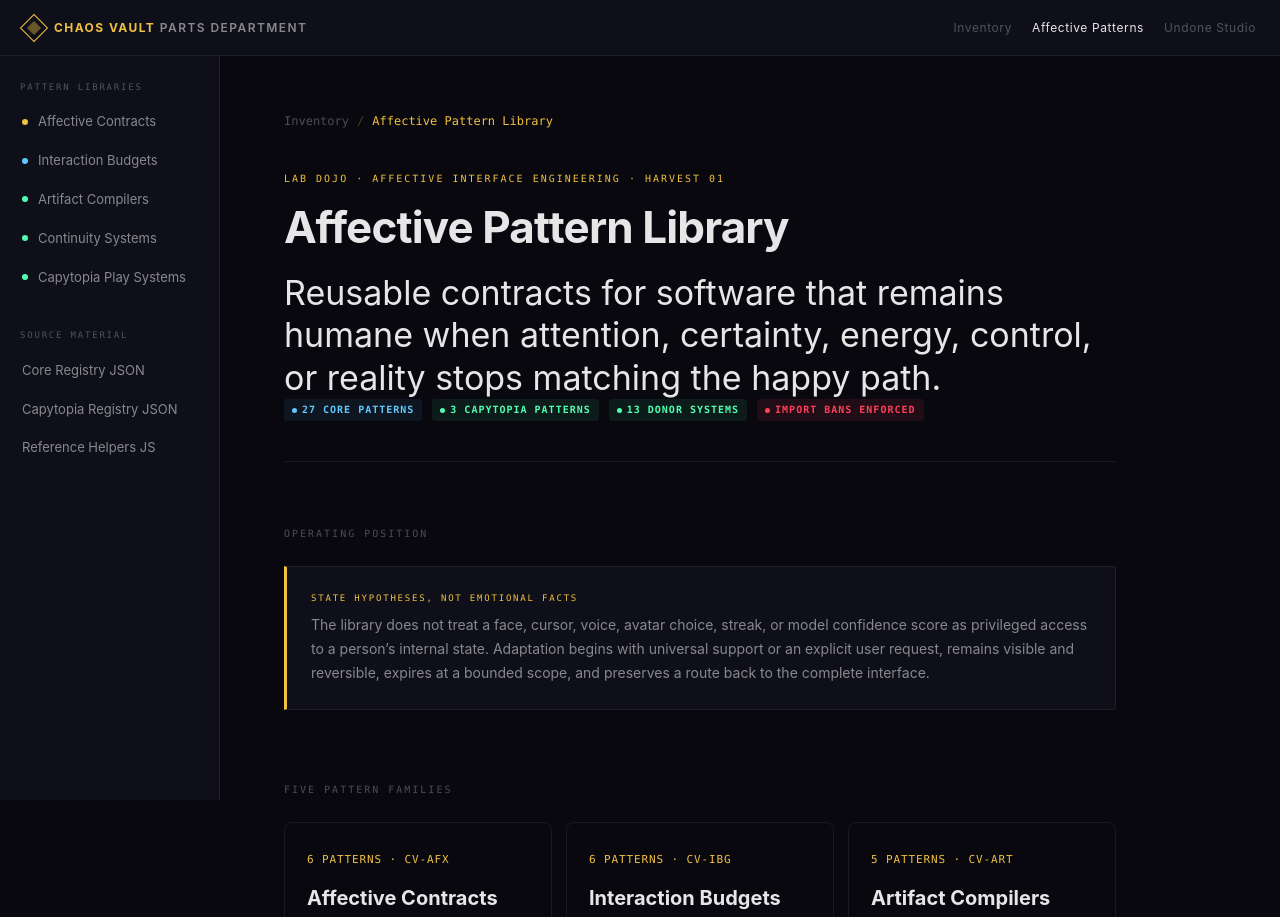
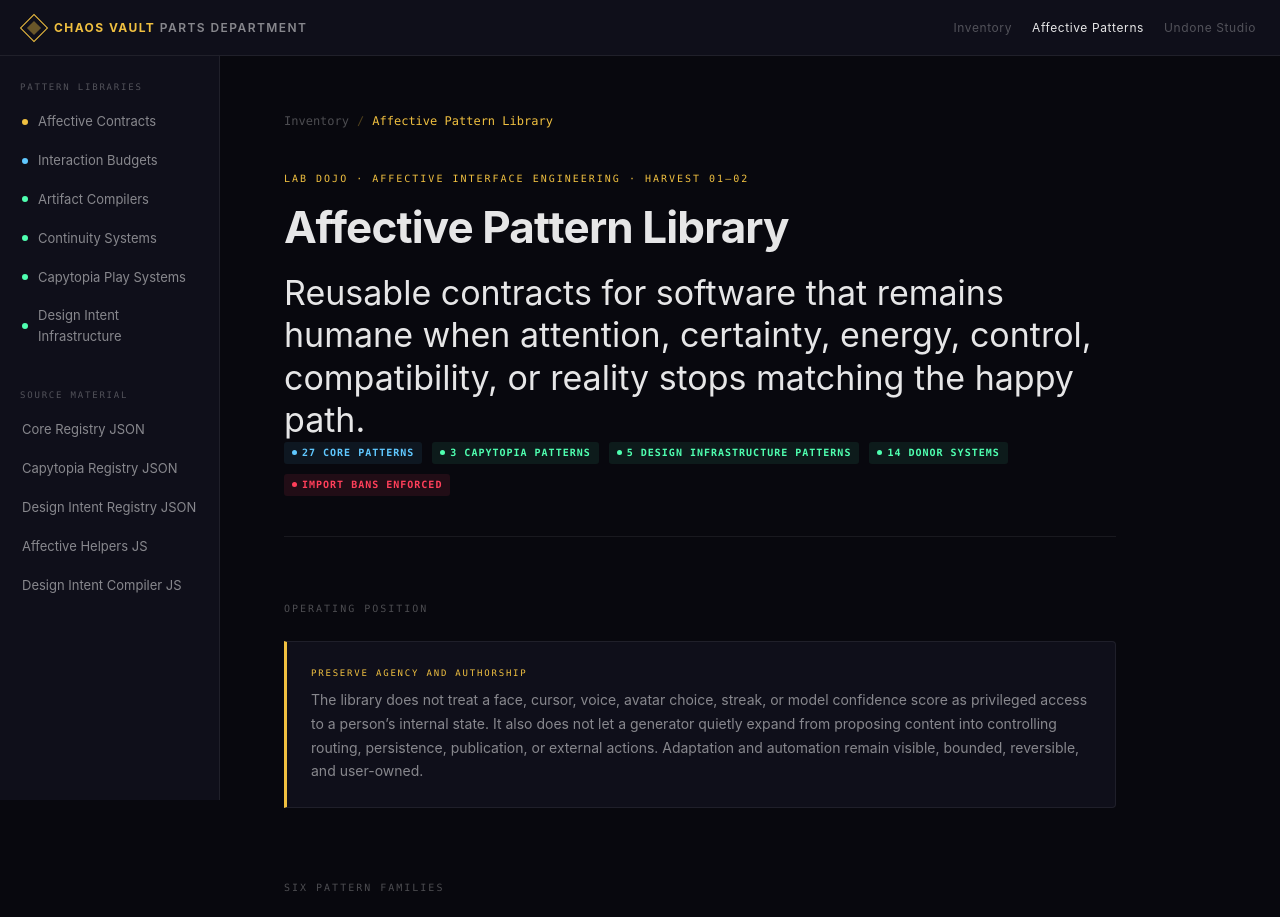
Before and after one commit to amydojo/undone-tools, a website: page chaos-vault/patterns/index.html in a window 1280 px wide. Shown: the top 917 px of the page. Drawn offline with Linux system fonts and the light colour scheme.

Commit message:
Surface Design Intent Infrastructure in pattern library

```diff
--- a/chaos-vault/patterns/index.html
+++ b/chaos-vault/patterns/index.html
@@ -36,12 +36,15 @@
       <a href="/chaos-vault/patterns/artifact-compilers.html" class="cv-sidebar-link"><span class="cv-sidebar-dot cv-dot-reconstructed"></span>Artifact Compilers</a>
       <a href="/chaos-vault/patterns/continuity-systems.html" class="cv-sidebar-link"><span class="cv-sidebar-dot cv-dot-reconstructed"></span>Continuity Systems</a>
       <a href="/chaos-vault/patterns/capytopia.html" class="cv-sidebar-link"><span class="cv-sidebar-dot cv-dot-reconstructed"></span>Capytopia Play Systems</a>
+      <a href="/chaos-vault/patterns/design-intent-infrastructure.html" class="cv-sidebar-link"><span class="cv-sidebar-dot cv-dot-reconstructed"></span>Design Intent Infrastructure</a>
     </div>
     <div class="cv-sidebar-section">
       <span class="cv-sidebar-label">Source Material</span>
       <a href="/chaos-vault/data/affective-patterns.json" class="cv-sidebar-link">Core Registry JSON</a>
       <a href="/chaos-vault/data/capytopia-patterns.json" class="cv-sidebar-link">Capytopia Registry JSON</a>
-      <a href="/chaos-vault/library/affective-contracts.js" class="cv-sidebar-link">Reference Helpers JS</a>
+      <a href="/chaos-vault/data/design-intent-patterns.json" class="cv-sidebar-link">Design Intent Registry JSON</a>
+      <a href="/chaos-vault/library/affective-contracts.js" class="cv-sidebar-link">Affective Helpers JS</a>
+      <a href="/chaos-vault/library/design-intent-contract.js" class="cv-sidebar-link">Design Intent Compiler JS</a>
     </div>
   </nav>
 
@@ -49,13 +52,14 @@
     <div class="cv-breadcrumb"><a href="/chaos-vault/">Inventory</a><span class="cv-breadcrumb-sep">/</span><span>Affective Pattern Library</span></div>
 
     <div class="cv-page-header cv-reveal">
-      <span class="cv-dept-id">LAB DOJO · AFFECTIVE INTERFACE ENGINEERING · HARVEST 01</span>
+      <span class="cv-dept-id">LAB DOJO · AFFECTIVE INTERFACE ENGINEERING · HARVEST 01–02</span>
       <h1 class="cv-page-title"><strong>Affective Pattern Library</strong></h1>
-      <p class="cv-thesis">Reusable contracts for software that remains humane when attention, certainty, energy, control, or reality stops matching the happy path.</p>
+      <p class="cv-thesis">Reusable contracts for software that remains humane when attention, certainty, energy, control, compatibility, or reality stops matching the happy path.</p>
       <div class="cv-page-meta">
         <span class="cv-badge cv-badge-tested">27 Core Patterns</span>
         <span class="cv-badge cv-badge-reconstructed">3 Capytopia Patterns</span>
-        <span class="cv-badge cv-badge-reconstructed">13 Donor Systems</span>
+        <span class="cv-badge cv-badge-reconstructed">5 Design Infrastructure Patterns</span>
+        <span class="cv-badge cv-badge-reconstructed">14 Donor Systems</span>
         <span class="cv-badge cv-badge-quarantined">Import Bans Enforced</span>
       </div>
     </div>
@@ -63,13 +67,13 @@
     <section class="cv-section cv-reveal">
       <span class="cv-section-label">Operating Position</span>
       <div class="cv-provenance">
-        <span class="cv-provenance-label">State hypotheses, not emotional facts</span>
-        <p>The library does not treat a face, cursor, voice, avatar choice, streak, or model confidence score as privileged access to a person’s internal state. Adaptation begins with universal support or an explicit user request, remains visible and reversible, expires at a bounded scope, and preserves a route back to the complete interface.</p>
+        <span class="cv-provenance-label">Preserve agency and authorship</span>
+        <p>The library does not treat a face, cursor, voice, avatar choice, streak, or model confidence score as privileged access to a person’s internal state. It also does not let a generator quietly expand from proposing content into controlling routing, persistence, publication, or external actions. Adaptation and automation remain visible, bounded, reversible, and user-owned.</p>
       </div>
     </section>
 
     <section class="cv-section cv-reveal">
-      <span class="cv-section-label">Five Pattern Families</span>
+      <span class="cv-section-label">Six Pattern Families</span>
       <div class="cv-pattern-grid">
         <a class="cv-pattern-card" href="/chaos-vault/patterns/affective-contracts.html">
           <span class="cv-pattern-count">6 PATTERNS · CV-AFX</span>
@@ -96,6 +100,11 @@
           <h2>Capytopia Play Systems</h2>
           <p>Sensory assembly rituals, avatar-mediated expression, and soft-world task scaffolding extracted from the playable café prototype.</p>
         </a>
+        <a class="cv-pattern-card" href="/chaos-vault/patterns/design-intent-infrastructure.html">
+          <span class="cv-pattern-count">5 PATTERNS · CV-DIN</span>
+          <h2>Design Intent Infrastructure</h2>
+          <p>Structured design memory, inspectable generation contracts, compatibility shells, mechanical burden transfer, and authorship-preserving automation.</p>
+        </a>
       </div>
     </section>
 
@@ -114,6 +123,7 @@
         <div class="cv-provenance"><span class="cv-provenance-label">KEYS</span><p>Procedural accompaniment through discovery, risk, paperwork, waiting, and response.</p></div>
         <div class="cv-provenance"><span class="cv-provenance-label">Face Value</span><p>Longitudinal evidence, delta over score, and the skincare-fridge machine metaphor.</p></div>
         <div class="cv-provenance"><span class="cv-provenance-label">Capytopia</span><p>Sensory making, user-controlled character expression, quests, and spatial café task zones.</p></div>
+        <div class="cv-provenance"><span class="cv-provenance-label">Left Brain MCP</span><p>Design-intent serialization, inspectable generation contracts, compatibility shells, and mechanical burden transfer.</p></div>
         <div class="cv-provenance"><span class="cv-provenance-label">Let’s Glo / Jellycat Tracker</span><p>Camera, motion, event, and notification primitives retained in the technical departments.</p></div>
       </div>
     </section>
@@ -124,8 +134,9 @@
         <tr><td>Original invention</td><td>Preserve product provenance and authorship. Extract the portable contract without pretending every implementation is production-ready.</td></tr>
         <tr><td>Research-linked hypothesis</td><td>Keep evidence labels, failure modes, competing explanations, and falsification conditions attached.</td></tr>
         <tr><td>Clean-room reconstruction</td><td>Rebuild behavior from audited contracts rather than copying domain-specific source or demo fiction.</td></tr>
-        <tr><td>Replit-origin repository</td><td>Search commit history and fetch a viable commit directly before trusting repository size or branch metadata.</td></tr>
-        <tr><td>Quarantined material</td><td>Document why it must not be imported. Do not quietly rehabilitate fake scores, fake quotes, fake hardware, punitive economies, or manipulative streak systems.</td></tr>
+        <tr><td>Replit-origin repository</td><td>Search commit history, inspect expected product paths on the active ref, and fetch representative files directly before trusting metadata or launch stubs.</td></tr>
+        <tr><td>Generated artifact system</td><td>Separate design memory, generation request, execution authority, rendering, persistence, and publication. Never let one opaque payload control all five.</td></tr>
+        <tr><td>Quarantined material</td><td>Document why it must not be imported. Do not quietly rehabilitate fake scores, fake quotes, fake hardware, open proxies, arbitrary generated execution, punitive economies, or manipulative streak systems.</td></tr>
       </table>
     </section>
   </main>
```
